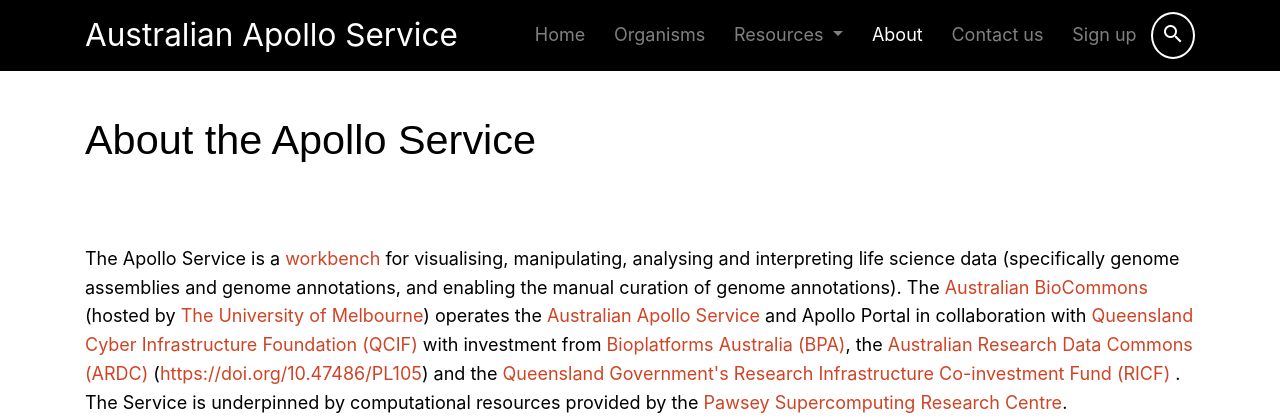
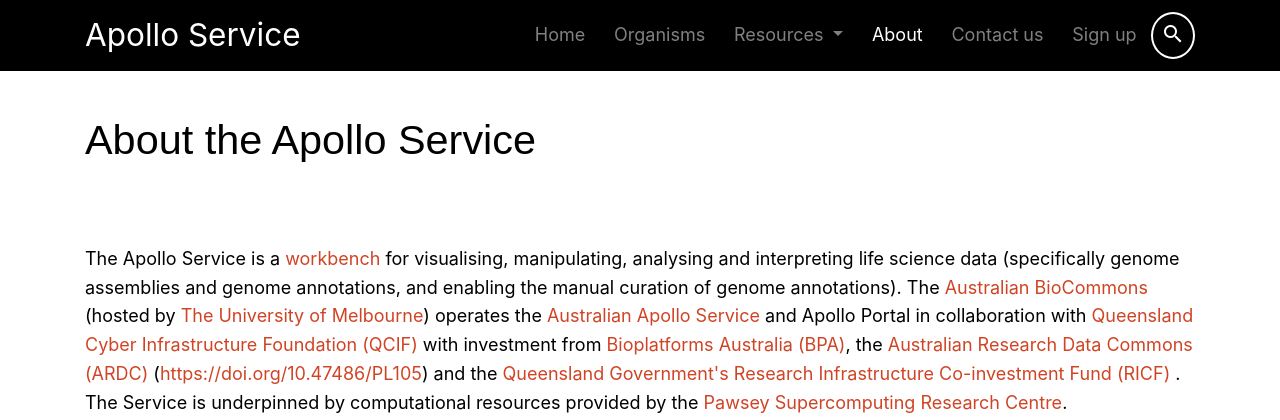
Before and after one commit to AU-Biocommons/django-portal, a Django app: page /about in a window 1280 px wide. Shown: the top 420 px of the page. Run offline with Django 4.2, Linux system fonts and the light colour scheme; some libraries are stand-ins or nearby versions.

Commit message:
Change navbar-brand text

```diff
--- a/apollo_portal/home/templates/home/snippets/nav.html
+++ b/apollo_portal/home/templates/home/snippets/nav.html
@@ -2,7 +2,7 @@
 
 <nav class="navbar navbar-expand-lg navbar-dark">
   <div class="container">
-    <a class="navbar-brand" href="/">Australian Apollo Service</a>
+    <a class="navbar-brand" href="/">Apollo Service</a>
 
     <button class="navbar-toggler" type="button" data-toggle="collapse" data-target="#navbarSupportedContent" aria-controls="navbarSupportedContent" aria-expanded="false" aria-label="Toggle navigation">
       <span class="navbar-toggler-icon"></span>
```
